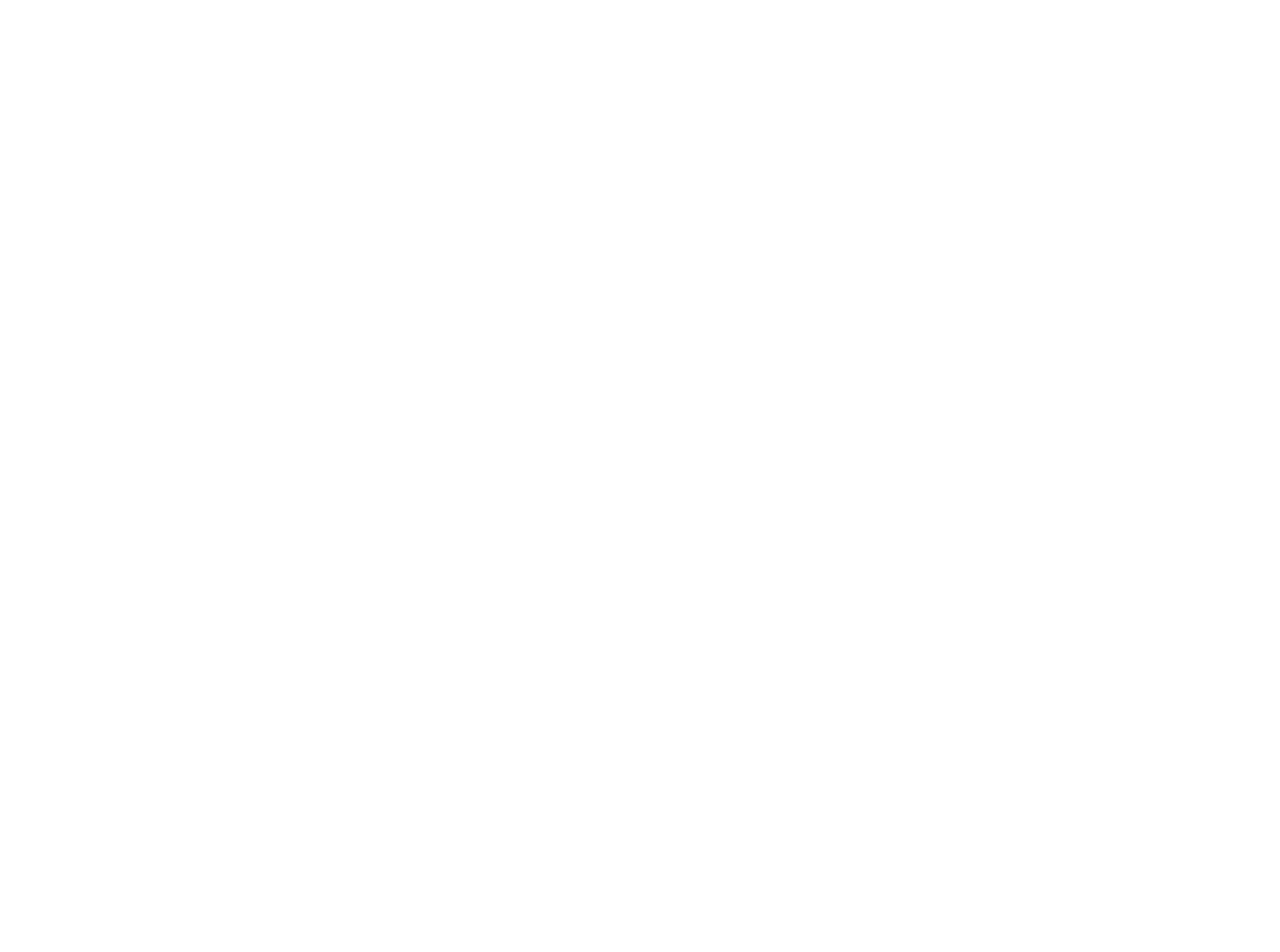
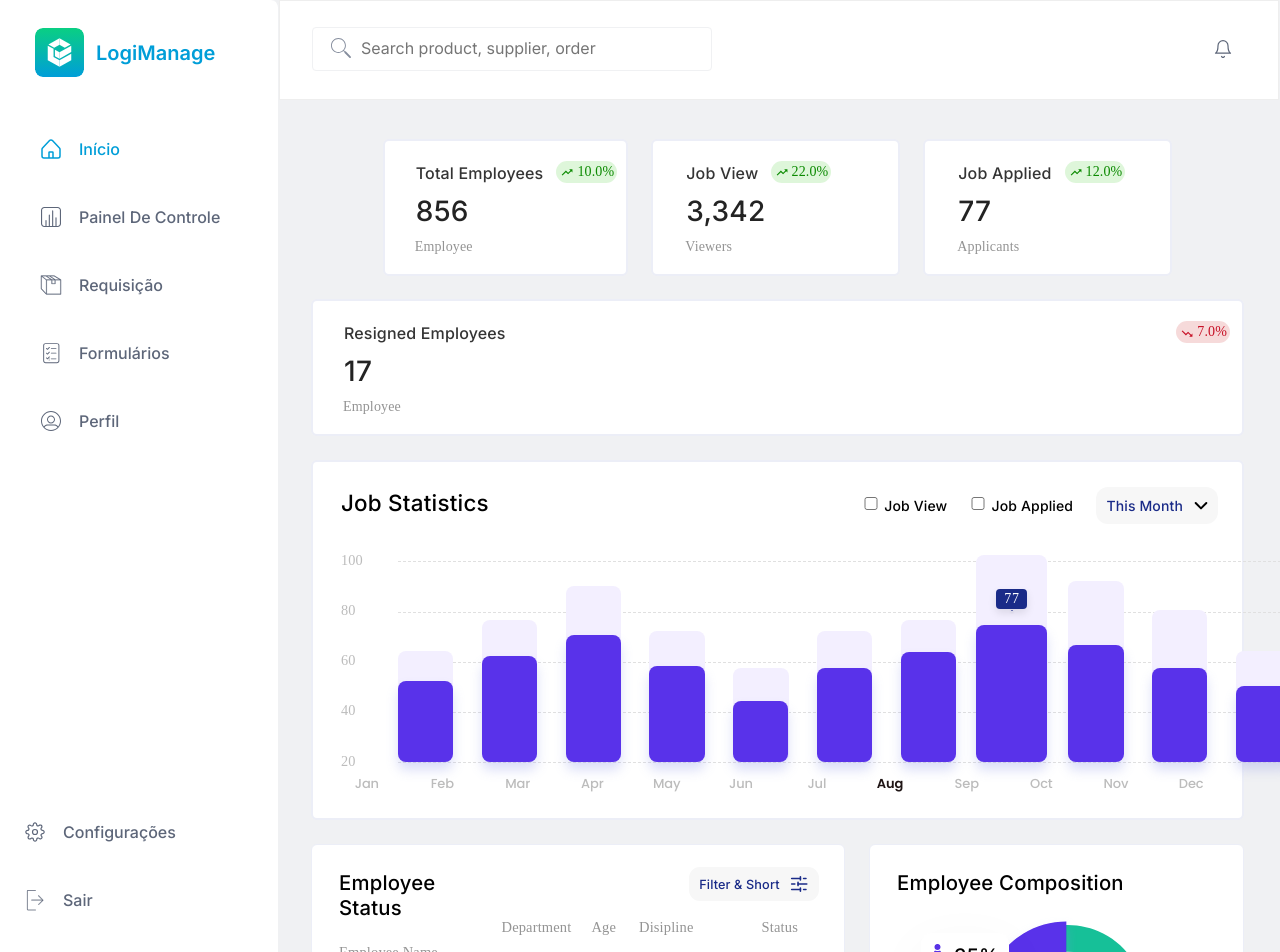
Before and after one commit to MateusOlv/Sistema_de_Gerenciamento, a React (Create React App) app: page /dashboard in a window 1280 px wide. Before the commit this address had no page. Shown: the top 952 px of the page. Before the commit the page ends 800 px from the top, so only its background shows below. Built offline with nearby package versions, Linux system fonts and the light colour scheme; a web font is replaced by a local one.

Commit message:
feat: adição dos links de navegação no SideBar

```diff
--- a/src/App.js
+++ b/src/App.js
@@ -12,6 +12,7 @@ import PainelDeControle from "./pages/PainelDeControle/PainelDeControle";
 import Perfil from "./pages/Perfil/Perfil";
 import Login from "./pages/Login/Login";
 import Requisicao from "./pages/Requisicao/Requisicao";
+import Formularios from "./pages/Formularios/Formularios"
 
 function App() {
   const action = useNavigationType();
@@ -75,13 +76,14 @@ function App() {
 
   return (
     <Routes>
-      <Route path="/" element={<Dashboard />} />
-      <Route path="/inicio" element={<Inicio />} />
+      <Route path="/" element={<Inicio />} />
       <Route path="/registrar" element={<Registrar />} />
       <Route path="/painel-de-controle" element={<PainelDeControle />} />
       <Route path="/perfil" element={<Perfil />} />
       <Route path="/login" element={<Login />} />
       <Route path="/requisicao" element={<Requisicao />} />
+      <Route path="/formularios" element={<Formularios />} />
+      <Route path="/dashboard" element={<Dashboard />} />
     </Routes>
   );
 }
--- a/src/components/SideBar/SideBar.js
+++ b/src/components/SideBar/SideBar.js
@@ -71,7 +71,10 @@ const SideBar = ({
         </div>
         <div className={styles.listMenu} style={listMenu1Style}>
           <div className={styles.listMenu1}>
+            <a href="/">
               <ListMenu home="/home1.svg" itemType="Início" />
+            </a>
+            <a href="/painel-de-controle">
               <ListMenu
                 listMenuAlignSelf="stretch"
                 listMenuWidth="unset"
@@ -82,6 +85,8 @@ const SideBar = ({
                 itemTypeColor="#5d6679"
                 itemTypeTextDecoration="unset"
               />
+            </a>
+            <a href="/requisicao">
               <ListMenu
                 listMenuAlignSelf="stretch"
                 listMenuWidth="unset"
@@ -92,6 +97,8 @@ const SideBar = ({
                 itemTypeColor="#5d6679"
                 itemTypeTextDecoration="unset"
               />
+            </a>
+            <a href="/formularios">
               <ListMenu
                 listMenuAlignSelf="stretch"
                 listMenuWidth="unset"
@@ -102,6 +109,8 @@ const SideBar = ({
                 itemTypeColor="#5d6679"
                 itemTypeTextDecoration="unset"
               />
+            </a>
+            <a href="/perfil">
               <ListMenu
                 listMenuAlignSelf="stretch"
                 listMenuWidth="unset"
@@ -112,10 +121,12 @@ const SideBar = ({
                 itemTypeColor="#5d6679"
                 itemTypeTextDecoration="unset"
               />
+            </a>
           </div>
         </div>
       </div>
       <div className={styles.settingsMenu}>
+        <a href="">
           <ListMenu
             listMenuAlignSelf="unset"
             listMenuWidth="232px"
@@ -126,6 +137,8 @@ const SideBar = ({
             itemTypeColor="#5d6679"
             itemTypeTextDecoration="unset"
           />
+        </a>
+        <a href="/login">
           <ListMenu
             listMenuAlignSelf="unset"
             listMenuWidth="232px"
@@ -136,6 +149,7 @@ const SideBar = ({
             itemTypeColor="#5d6679"
             itemTypeTextDecoration="unset"
           />
+        </a>
       </div>
     </div>
   );
--- a/src/components/SideBar/SideBar.module.css
+++ b/src/components/SideBar/SideBar.module.css
@@ -59,6 +59,11 @@
   flex-direction: column;
   align-items: flex-start;
 }
+
+.sideBar a{
+  text-decoration: none;
+}
+
 .settingsMenu {
   justify-content: flex-start;
   gap: var(--gap-xs);
--- a/src/pages/PainelDeControle/PainelDeControle.js
+++ b/src/pages/PainelDeControle/PainelDeControle.js
@@ -36,6 +36,7 @@ const PainelDeControle = () => {
                 <ListMenu
                   listMenuAlignSelf="stretch"
                   listMenuWidth="unset"
+                  home="/report.svg"
                   homeIconOverflow="unset"
                   homeIconMargin="0"
                   itemType="Painel De Controle"
```
Lines whose indentation alone changed are shown as unchanged.
